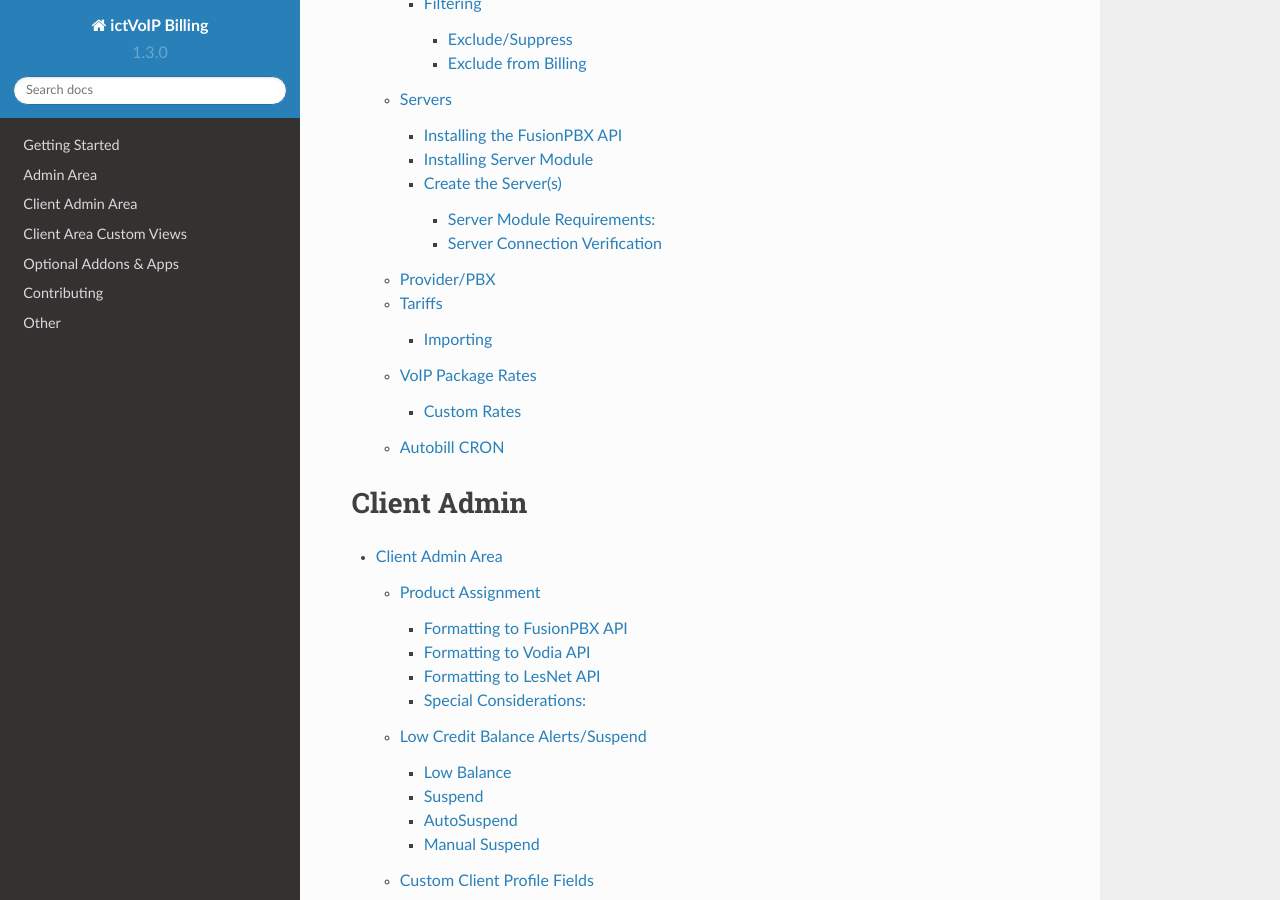
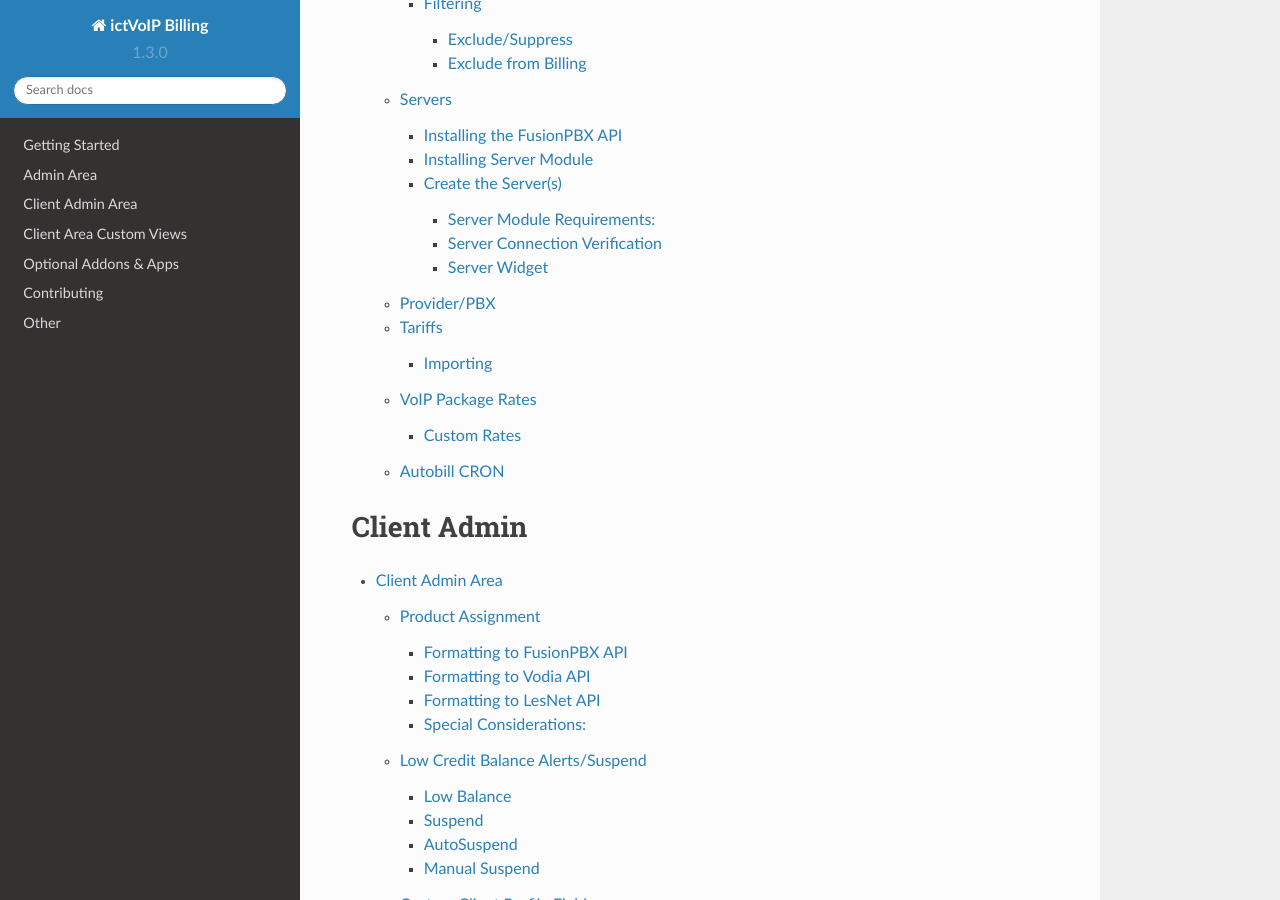
Before and after one commit to ictvoip/ictvoip-docs, a Sphinx documentation site: the page built from docs/source/index.rst, in a window 1280 px wide and 900 px high, scrolled down 3142 px. Built offline with Sphinx 7.4.7 and the Read the Docs theme 2.0.0, drawn with Linux system fonts in a browser that asks for light colours; pages that are not in the unit, such as notebooks, are missing from menus.

Commit message:
Update servers.rst

```diff
--- a/docs/source/admin/servers.rst
+++ b/docs/source/admin/servers.rst
@@ -215,7 +215,8 @@ After your server details have been entered and saved you can now test your conn
 |
 
 
-:ref:`Link to Widget Section <admin/servers.rst#widget>`
+Server Widget
+#############
 
 |
 **This feature is optional**
```
